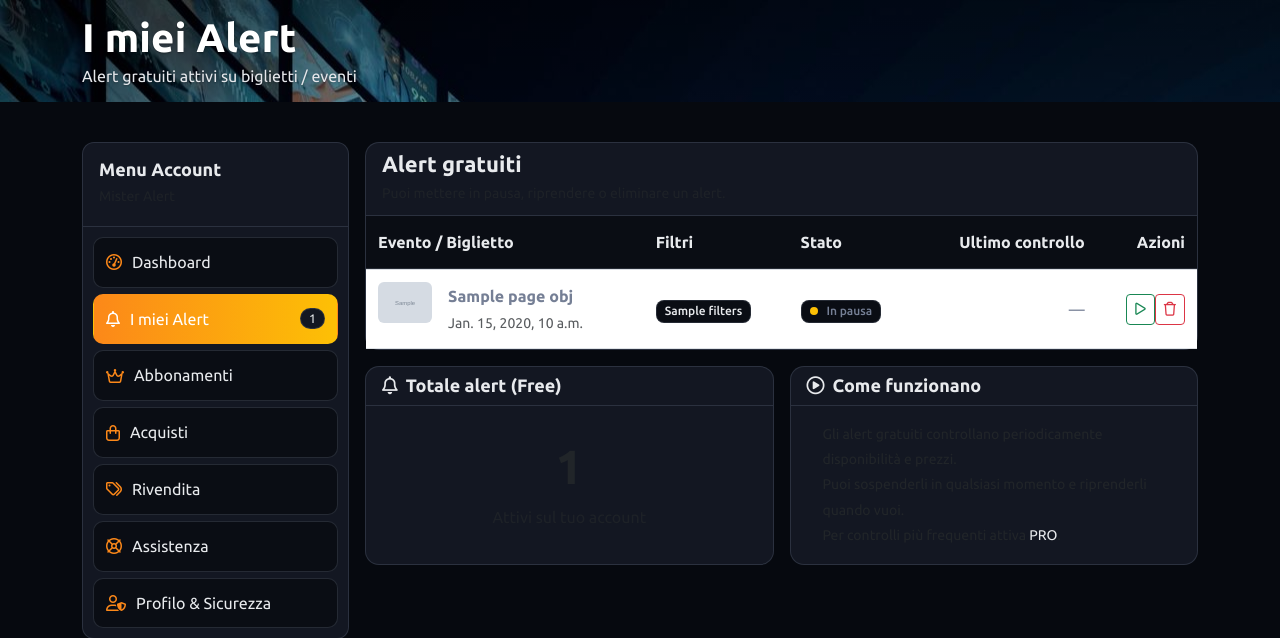
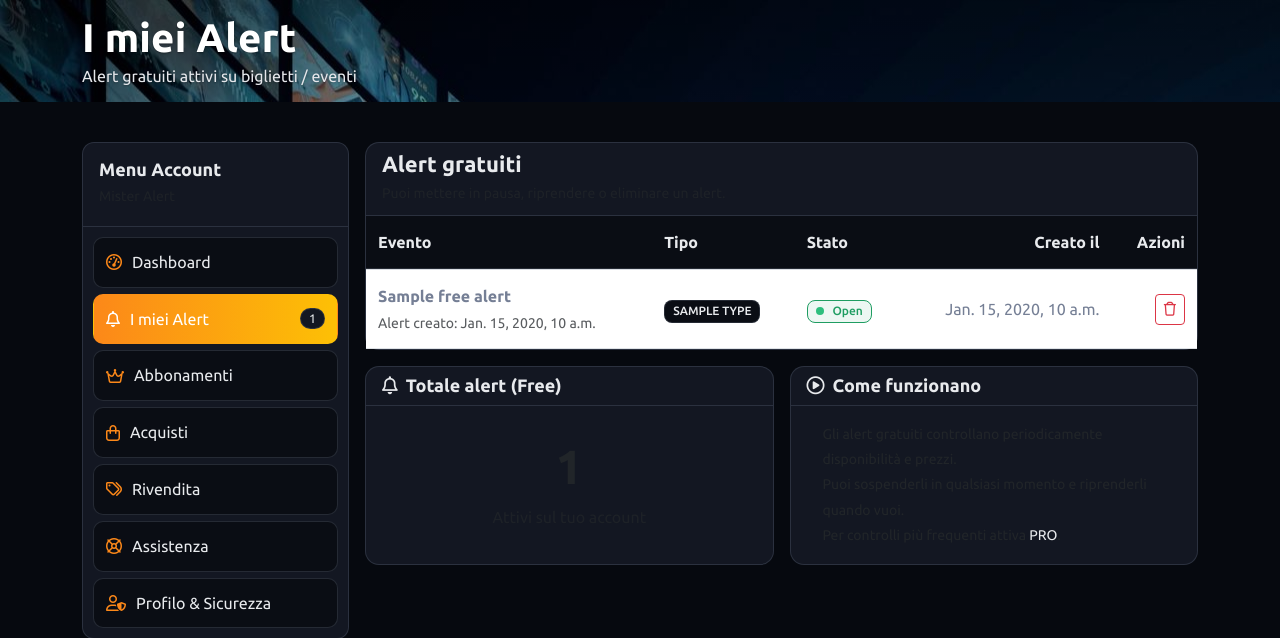
Before and after one commit to Shitan1977/tixy-frontend, a Django app: template web/templates/web/account/alerts.html in a window 1280 px wide. Shown: the part 105-743 px from the top of the page. Run offline with Django 5.2, Linux system fonts and the light colour scheme; the template is opened without the code that fills it: most values are stand-ins (such as "Sample title", 1, 10 or a date in 2020); grey boxes marked "Sample" are stand-in pictures; some libraries are stand-ins or nearby versions; some web fonts are replaced.

Commit message:
allert gratuito

```diff
--- a/web/templates/web/account/alerts.html
+++ b/web/templates/web/account/alerts.html
@@ -72,74 +72,46 @@
                     </div>
 
                     <div class="card-body p-0">
-                        {% if page_obj and page_obj.object_list %}
+                        {% if free_alerts %}
                         <div class="table-responsive">
                             <table class="table table-admin align-middle mb-0">
                                 <thead>
                                 <tr>
-                                    <th>Evento / Biglietto</th>
-                                    <th class="text-nowrap">Filtri</th>
+                                    <th>Evento</th>
+                                    <th class="text-nowrap">Tipo</th>
                                     <th class="text-nowrap">Stato</th>
-                                    <th class="text-end text-nowrap">Ultimo controllo</th>
+                                    <th class="text-end text-nowrap">Creato il</th>
                                     <th class="text-end">Azioni</th>
                                 </tr>
                                 </thead>
                                 <tbody>
-                                {% for a in page_obj.object_list %}
+                                {% for a in free_alerts %}
                                 <tr>
                                     <td>
                                         <div class="d-flex align-items-start gap-3">
-                                            {% if a.cover %}
-                                            <img src="{{ a.cover }}" class="rounded" alt="" width="54" height="36"
-                                                 style="object-fit:cover">
-                                            {% endif %}
                                             <div>
                                                 <div class="fw-semibold">{{ a.title }}</div>
-                                                {% if a.event_date %}
-                                                <div class="small text-muted">{{ a.event_date }}</div>
+                                                {% if a.created_at %}
+                                                <div class="small text-muted">Alert creato: {{ a.created_at }}</div>
                                                 {% endif %}
                                             </div>
                                         </div>
                                     </td>
 
                                     <td class="text-nowrap">
-                                        {% if a.filters %}
-                                        <span class="badge badge-soft">{{ a.filters }}</span>
-                                        {% else %}
-                                        <span class="text-muted">—</span>
-                                        {% endif %}
+                                        <span class="badge badge-soft">{{ a.type|upper }}</span>
                                     </td>
 
                                     <td class="text-nowrap">
-                                        {% if a.active %}
-                                        <span class="badge badge-soft success"><span
-                                                class="status-dot"></span> Attivo</span>
-                                        {% else %}
-                                        <span class="badge badge-soft muted"><span class="status-dot pause"></span> In pausa</span>
-                                        {% endif %}
+                                        <span class="badge badge-soft success">
+                                            <span class="status-dot"></span> {{ a.status }}
+                                        </span>
                                     </td>
 
-                                    <td class="text-end text-nowrap">{{ a.last_check|default:"—" }}</td>
+                                    <td class="text-end text-nowrap">{{ a.created_at|default:"—" }}</td>
 
                                     <td class="text-end">
                                         <div class="btn-group">
-                                            {% if a.active %}
-                                            <form method="post" action="{% url 'alert_pause' a.id %}" class="d-inline">
-                                                {% csrf_token %}
-                                                <button type="submit" class="btn btn-sm btn-outline-warning"
-                                                        title="Metti in pausa">
-                                                    <i class="far fa-pause"></i>
-                                                </button>
-                                            </form>
-                                            {% else %}
-                                            <form method="post" action="{% url 'alert_resume' a.id %}" class="d-inline">
-                                                {% csrf_token %}
-                                                <button type="submit" class="btn btn-sm btn-outline-success"
-                                                        title="Riprendi">
-                                                    <i class="far fa-play"></i>
-                                                </button>
-                                            </form>
-                                            {% endif %}
                                             <form method="post" action="{% url 'alert_delete' a.id %}" class="d-inline"
                                                   onsubmit="return confirm('Eliminare definitivamente questo alert?');">
                                                 {% csrf_token %}
--- a/web/templates/web/partials/event_alerts.html
+++ b/web/templates/web/partials/event_alerts.html
@@ -21,7 +21,7 @@
           </p>
 
           <form method="post"
-                action="{% url 'attiva_alert' perf.id %}"
+                action="{% url 'attiva_alert' evento.id %}"
                 class="js-one-click d-flex gap-2">
             {% csrf_token %}
             <input type="hidden" name="next" value="{{ request.get_full_path|default:'' }}">
--- a/web/views.py
+++ b/web/views.py
@@ -550,6 +550,7 @@ def event_listings(request, perf_id: int):
         "already_following": already_following,
         "following": following,
         "error": error,
+        "evento": {"id": event_id} if event_id else {},
     }
     return render(request, "web/event_listings.html", context)
 
```
